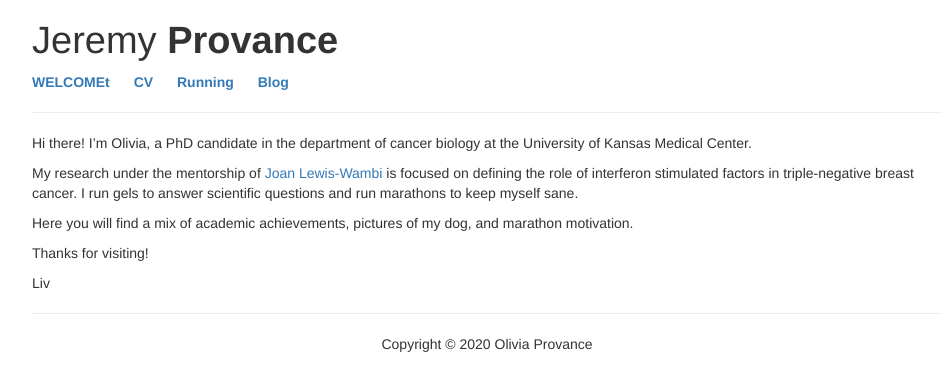
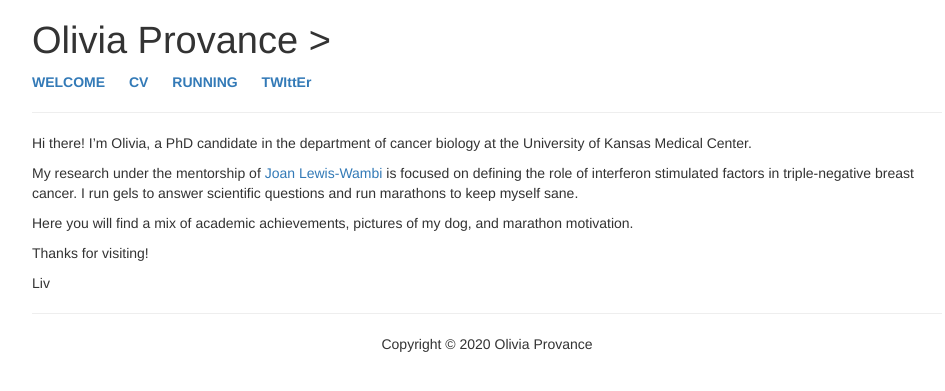
Before and after one commit to livprovance/oliviaprovance.github.io, a Jekyll site: the page index.html, which Jekyll copies as it is, in a window 1280 px wide. Shown: the top 391 px of the page, without its empty margins (153-1098 px from the left). Built offline with Jekyll 4.4.1, drawn with Linux system fonts in a browser that asks for light colours.

Commit message:
Update index.html

```diff
--- a/index.html
+++ b/index.html
@@ -371,7 +371,7 @@ summary {
 
 
 
-<h1 class="title toc-ignore">Jeremy <strong>Provance</strong></h1>
+<h1 class="title toc-ignore"> Olivia Provance ></h1>
 
 </div>
 
@@ -379,16 +379,16 @@ summary {
 <nav>
 <ul>
 <li>
-<a href="/">WELCOMEt</a>
+<a href="/">WELCOME</a>
 </li>
 <li>
 <a href="/CV">CV</a>
 </li>
 <li>
-<a href="/RUNNING">Running</a>
+<a href="/RUNNING">RUNNING</a>
 </li>
 <li>
-<a href="/TWITTER">Blog</a>
+<a href="/TWITTER">TWIttEr</a>
 </li>
 </ul>
 <p></nav></p>
```
